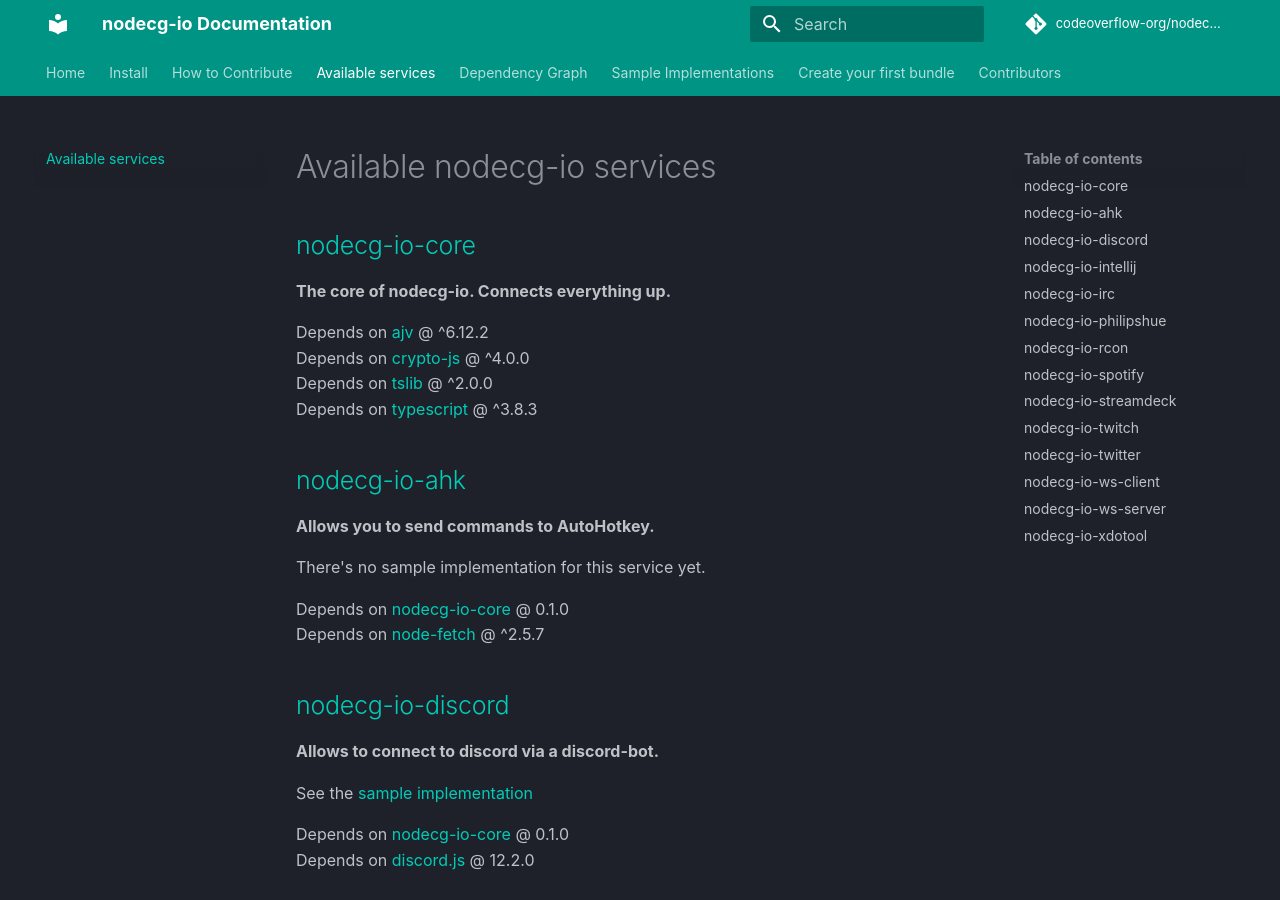
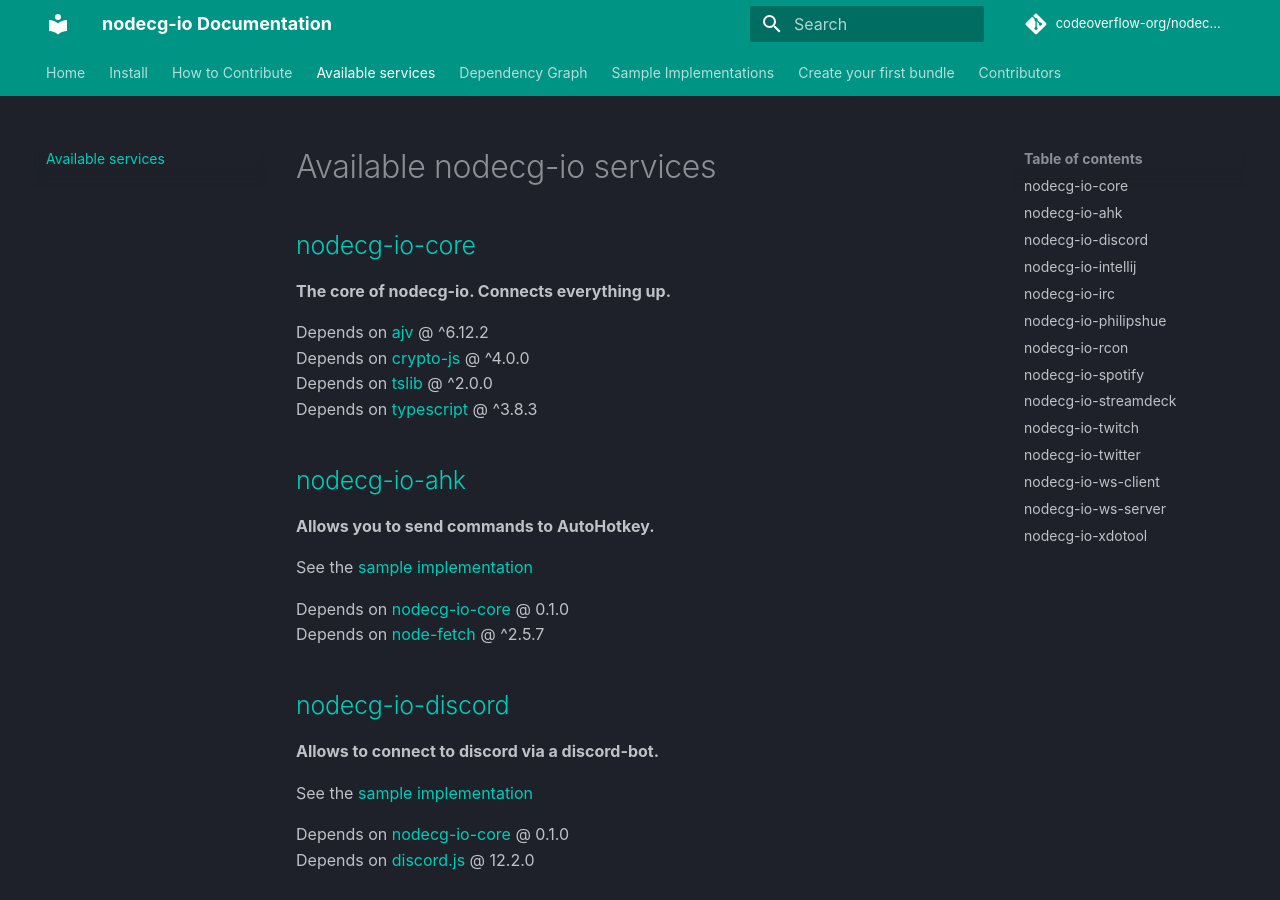
Before and after one commit to codeoverflow-org/nodecg-io-docs, an MkDocs documentation site: the page built from docs/services.md, in a window 1280 px wide and 900 px high. Built offline with MkDocs 1.6.1 and Material for MkDocs 9.7.7, drawn with Linux system fonts in a browser that asks for light colours; comment, search, counter and statistics services are not loaded; some of the changed text lies outside the part shown.

Commit message:
Update generated documentation ( codeoverflow-org/nodecg-io@ed90ca5aec479b2fd85d77e126bc0c496b18a9e5)

```diff
--- a/docs/services.md
+++ b/docs/services.md
@@ -14,7 +14,7 @@
 
 **Allows you to send commands to AutoHotkey.**
 
-There's no sample implementation for this service yet.
+See the [sample implementation](samples/ahk.md)
 
 Depends on [nodecg-io-core](https://github.com/codeoverflow-org/nodecg-io/tree/master/nodecg-io-core) @ 0.1.0 <br>
 Depends on [node-fetch](https://www.npmjs.com/package/node-fetch) @ ^2.5.7 <br>
@@ -118,7 +118,7 @@
 
 **Allows to create a custom WebSocket server.**
 
-There's no sample implementation for this service yet.
+See the [sample implementation](samples/ws-server.md)
 
 Depends on [nodecg-io-core](https://github.com/codeoverflow-org/nodecg-io/tree/master/nodecg-io-core) @ 0.1.0 <br>
 Depends on [@types/ws](https://www.npmjs.com/package/@types/ws) @ ^7.2.5 <br>
```
